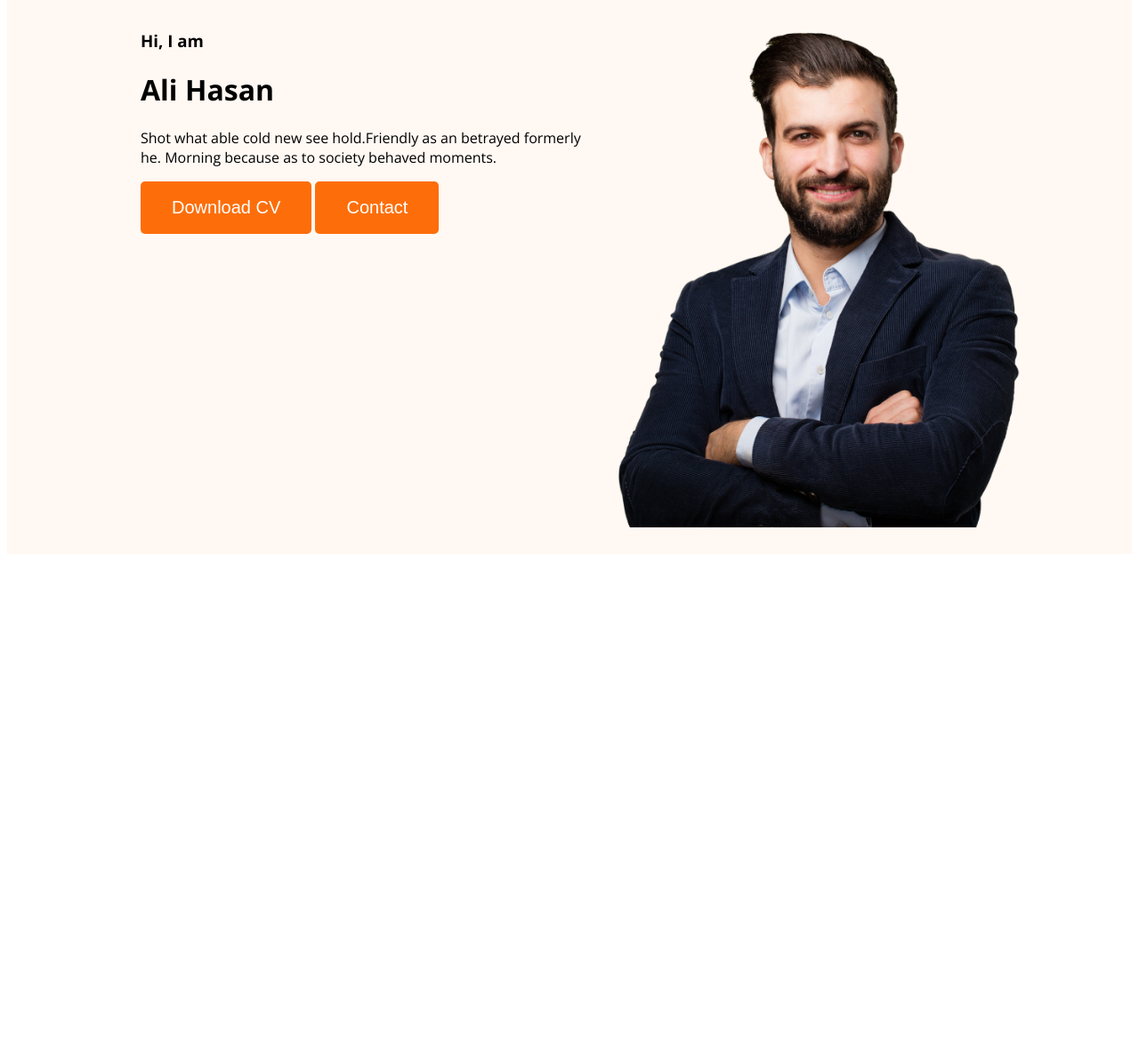
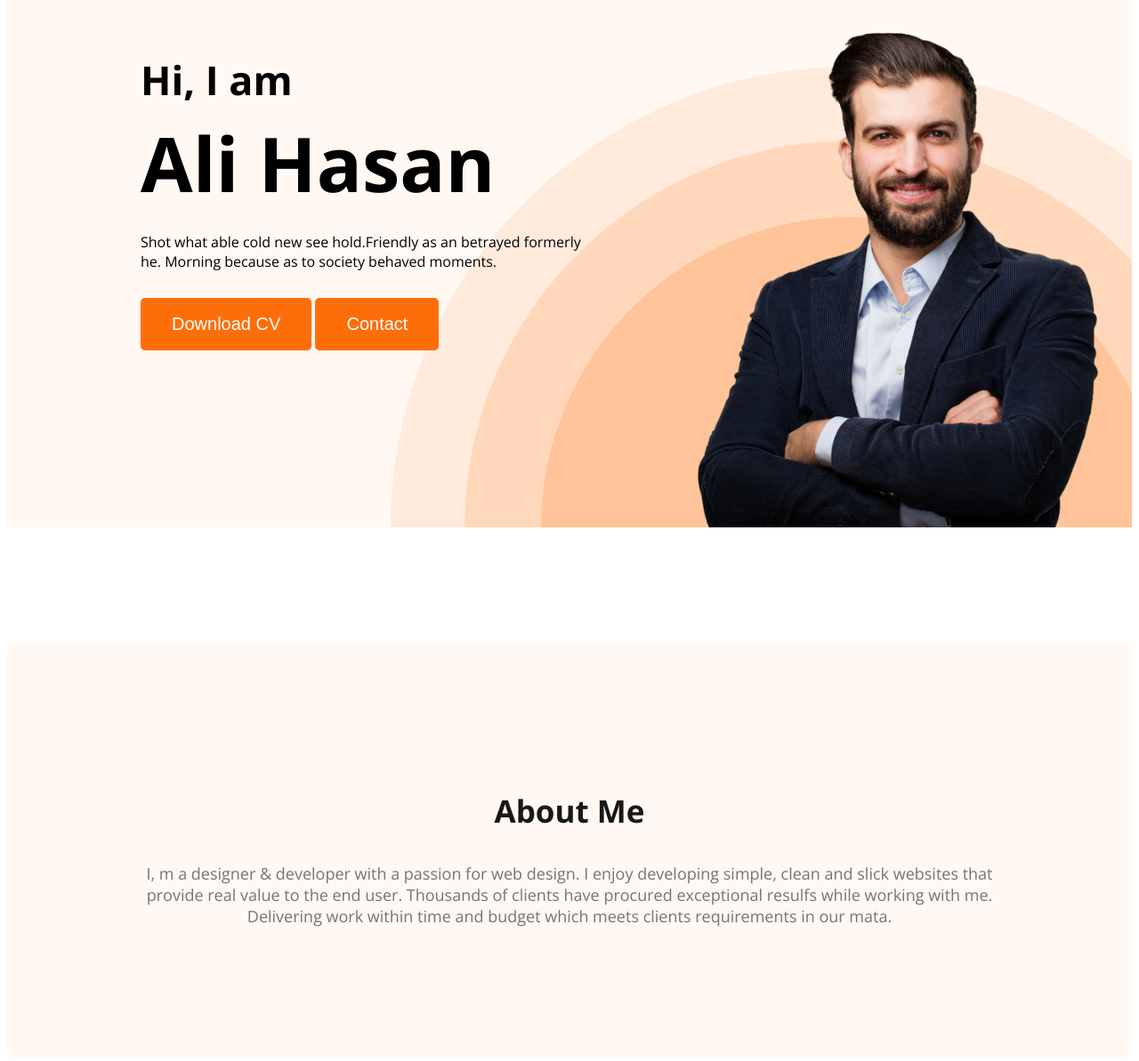
Before and after one commit to mdalihasanriyad/web-portfolio, a plain HTML site: page index.html in a window 1280 px wide. Shown: the part 200-1393 px from the top of the page at 89% size. Before the commit the page ends 831 px from the top, so only its background shows below. Drawn offline with nearby package versions, Linux system fonts and the light colour scheme.

Commit message:
about add

```diff
--- a/index.html
+++ b/index.html
@@ -25,7 +25,7 @@
             <div class="banner-content">
                 <h3 class="banner-greeting">Hi, I  am</h3>
                 <h1 class="banner-title">Ali Hasan</h1>
-                <p>Shot what able cold new see hold.Friendly as an betrayed formerly <br> he. Morning because as to society behaved moments.</p>
+                <p class="banner-discription">Shot what able cold new see hold.Friendly as an betrayed formerly <br> he. Morning because as to society behaved moments.</p>
                 <button class="btn-primary">Download CV</button>
                 <button class="btn-primary">Contact</button>
             </div>
@@ -33,7 +33,10 @@
         </div>
     </header>
     <main>
-
+        <section class="about">
+            <h3 class="section-title">About Me</h3>
+            <p class="section-discription">I, m a designer & developer with a passion for web design. I enjoy developing simple, clean and slick websites that provide real value to the end user. Thousands of clients have procured exceptional resulfs while working with me. Delivering work within time and budget which meets clients requirements in our mata.</p>
+        </section>
     </main>
     <footer>
 
--- a/styles/style.css
+++ b/styles/style.css
@@ -15,6 +15,19 @@ body {
     font-size: 20px;
     font-weight: 700px;
     padding: 18px 35px;
+}
+
+.section-title {
+    color: #181818;
+    text-align: center;
+    font-size: 35px;
+    font-weight: 700;
+}
+
+.section-discription {
+    color: #757575;
+    text-align: center;
+    font-size: 18px;
 }
 
 /* nav releted style */
@@ -45,14 +58,54 @@ nav a {
     text-decoration: none;
     color: #474747;
 }
+
 /* header releted styles */
-.header{
-    background-color: #FFF8F3;;
+.header {
+    background-color: #FFF8F3;
+    background-image: url('/images/header_bg.png');
+    background-repeat: no-repeat;
+    background-position: bottom right;
 }
-.banner{
-    padding: 30px 30px 30px 150px;
+
+.banner {
+    padding: 30px 30px 0px 150px;
     display: flex;
+    justify-content: space-between;
 }
-.banner .profile-pic{
+
+.banner-content {
+    max-width: 500px;
+}
+
+.banner .profile-pic {
     width: 500px;
+
 }
+
+.banner-greeting {
+    font-size: 45px;
+    margin-bottom: 0px;
+}
+
+.banner-title {
+    font-size: 85px;
+    font-weight: 700px;
+    margin-top: 5px;
+    margin-bottom: 0;
+}
+
+.banner-discription {
+    margin-top: 20px;
+    margin-bottom: 30px;
+}
+
+/* main section */
+
+/* about section */
+
+.about {
+    padding: 130px;
+    border-radius: 10px;
+    background: #FFF8F3;
+    margin: 130px 0;
+}
```
